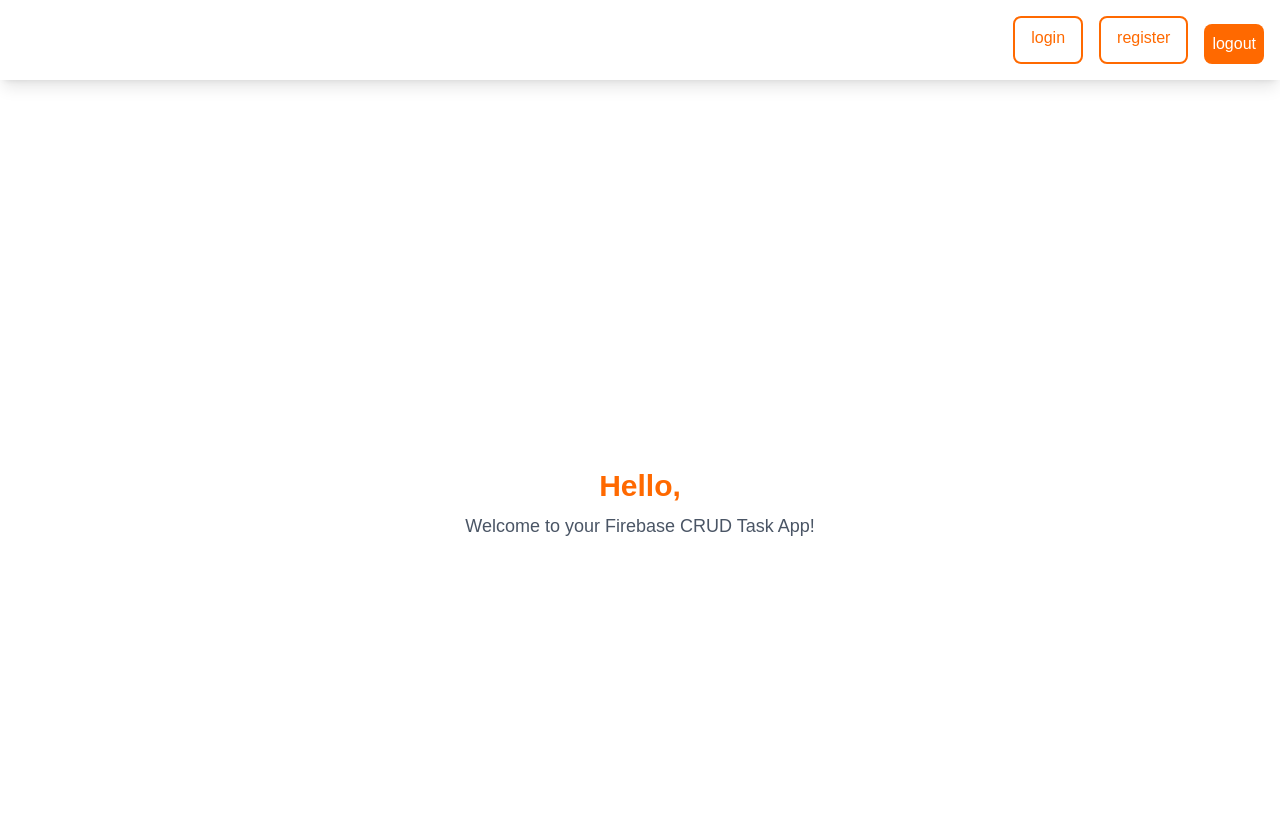
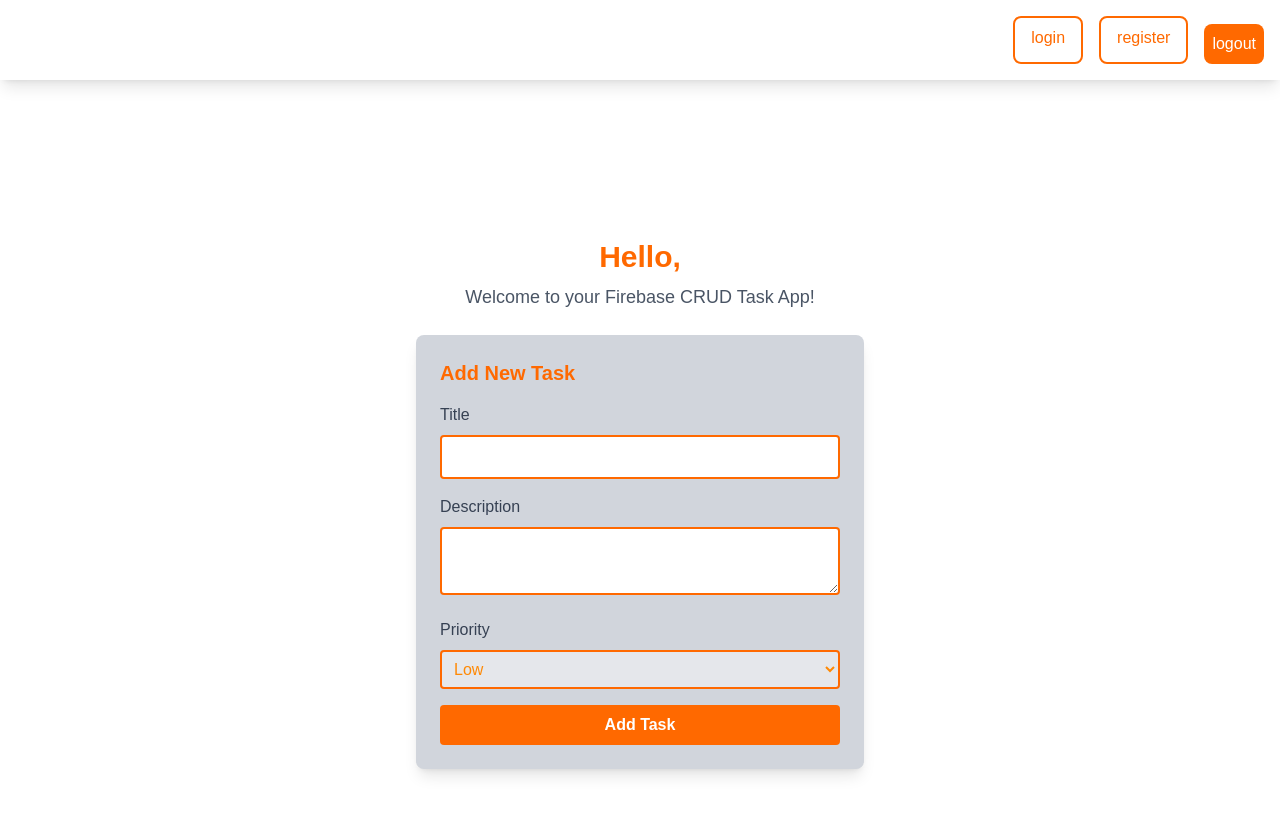
Before and after one commit to UWASEdjaria/Firebase-CRUD-Task-App, a Next.js app: page / in a window 1280 px wide. Shown: the top 814 px of the page. Built offline with nearby package versions, Linux system fonts and the light colour scheme.

Commit message:
refactor api  tasks and add styled taskform

```diff
--- a/src/app/api/tasks/[id]/route.ts
+++ b/src/app/api/tasks/[id]/route.ts
@@ -1,57 +1,34 @@
+import { NextResponse } from "next/server";
 import { db } from "@/app/lib/firebase";
 import { doc, updateDoc, deleteDoc } from "firebase/firestore";
-import { NextRequest, NextResponse } from "next/server";
 
-export async function PUT(request: Request) {
+// Update a task
+export async function PUT(req: Request, { params }: { params: { id: string } }) {
   try {
-    const { id, ...data } = await request.json();
+    const id = params.id;
+    const data = await req.json(); // JSON body from Postman
 
-    if (!id) {
-      return NextResponse.json(
-        { error: "Task ID is required" },
-        { status: 400 }
-      );
-    }
+    const taskRef = doc(db, "tasks", id);
+    await updateDoc(taskRef, data);
 
-    const docRef = doc(db, "items", id);
-    await updateDoc(docRef, data);
-
-    return NextResponse.json({
-      id,
-      ...data,
-      message: "Task updated successfully"
-    });
-  } catch (error) {
-    console.error("PUT Error:", error);
-    return NextResponse.json(
-      { error: "Failed to update task" },
-      { status: 500 }
-    );
+    return NextResponse.json({ id, ...data, message: "Task updated!" });
+  } catch (err) {
+    console.error("PUT Error:", err);
+    return NextResponse.json({ error: "Failed to update task" }, { status: 500 });
   }
 }
 
-export async function DELETE(request: Request) {
+// Delete a task
+export async function DELETE(req: Request, { params }: { params: { id: string } }) {
   try {
-    const { id } = await request.json();
+    const id = params.id;
 
-    if (!id) {
-      return NextResponse.json(
-        { error: "Task ID is required" },
-        { status: 400 }
-      );
-    }
+    const taskRef = doc(db, "tasks", id);
+    await deleteDoc(taskRef);
 
-    await deleteDoc(doc(db, "items", id));
-
-    return NextResponse.json({
-      message: "Task deleted successfully",
-      id
-    });
-  } catch (error) {
-    console.error("DELETE Error:", error);
-    return NextResponse.json(
-      { error: "Failed to delete task" },
-      { status: 500 }
-    );
+    return NextResponse.json({ id, message: "Task deleted!" });
+  } catch (err) {
+    console.error("DELETE Error:", err);
+    return NextResponse.json({ error: "Failed to delete task" }, { status: 500 });
   }
 }
--- a/src/app/page.tsx
+++ b/src/app/page.tsx
@@ -1,17 +1,98 @@
 'use client'
 import { getAuth } from 'firebase/auth';
-import React from 'react'
-import { app } from './lib/firebase';
+import React, { useState } from 'react';
+import { app, db } from './lib/firebase';
+import { collection, addDoc } from 'firebase/firestore';
 
 export default function Dashboard() {
+  const auth = getAuth(app);
+  const user = auth.currentUser;
 
-  const auth = getAuth(app);
-  const user =auth.currentUser
+  // Form state
+  const [title, setTitle] = useState('');
+  const [description, setDescription] = useState('');
+  const [priority, setPriority] = useState<'Low' | 'Medium' | 'High'>('Low');
+  const [message, setMessage] = useState('');
+
+  const handleSubmit = async (e: React.FormEvent) => {
+    e.preventDefault();
+    try {
+      if (!user) {
+        setMessage('User not logged in!');
+        return;
+      }
+
+      await addDoc(collection(db, 'tasks'), {
+        title,
+        description,
+        priority,
+        completed: false,
+        userEmail: user.email,
+      });
+
+      setMessage(`Task "${title}" added successfully!`);
+      setTitle('');
+      setDescription('');
+      setPriority('Low');
+    } catch (err) {
+      console.error(err);
+      setMessage('Failed to add task.');
+    }
+  };
 
   return (
-    <div  className="flex flex-col items-center justify-center min-h-screen bg-white">
-      <h1 className="mb-2 text-2xl font-bold text-orange-500 sm:text-2xl md:text-3xl lg-text-4xl">Hello,{user?.email}</h1>
-      <p className="text-lg text-gray-600">Welcome to your Firebase CRUD Task App!</p>
+    <div className="flex flex-col items-center justify-center min-h-screen bg-white">
+      <h1 className="mb-2 text-2xl font-bold text-orange-500 sm:text-2xl md:text-3xl lg-text-4xl">
+        Hello, {user?.email}
+      </h1>
+      <p className="mb-6 text-lg text-gray-600">
+        Welcome to your Firebase CRUD Task App!
+      </p>
+
+      {/* Task Form */}
+      <form
+        onSubmit={handleSubmit}
+        className="w-full max-w-md p-6 bg-gray-300 rounded-lg shadow-lg"
+      >
+        <h2 className="mb-4 text-xl font-semibold text-orange-500">Add New Task</h2>
+
+        <label className="block mb-2 font-medium text-gray-700">Title</label>
+        <input
+          type="text"
+          value={title}
+          onChange={e => setTitle(e.target.value)}
+          className="w-full p-2 mb-4 bg-white border-2 border-orange-500 rounded"
+          required
+        />
+
+        <label className="block mb-2 font-medium text-gray-700">Description</label>
+        <textarea
+          value={description}
+          onChange={e => setDescription(e.target.value)}
+          className="w-full p-2 mb-4 bg-white border-2 border-orange-500 rounded"
+          required
+        />
+
+        <label className="block mb-2 font-medium text-gray-700">Priority</label>
+        <select
+          value={priority}
+          onChange={e => setPriority(e.target.value as 'Low' | 'Medium' | 'High')}
+          className="w-full p-2 mb-4 text-orange-400 bg-gray-200 border-2 border-orange-500 rounded"
+        >
+          <option value="Low" className="bg-gray-200">Low</option>
+          <option value="Medium" className="bg-gray-200">Medium</option>
+          <option value="High" className="bg-gray-200">High</option>
+        </select>
+
+        <button
+          type="submit"
+          className="w-full p-2 font-semibold text-white bg-orange-500 rounded hover:bg-orange-600"
+        >
+          Add Task
+        </button>
+
+        {message && <p className="mt-4 text-green-500">{message}</p>}
+      </form>
     </div>
-  )
+  );
 }
```
Also changed, not shown: 1 other file (tests, documents, lock files or other folders).
